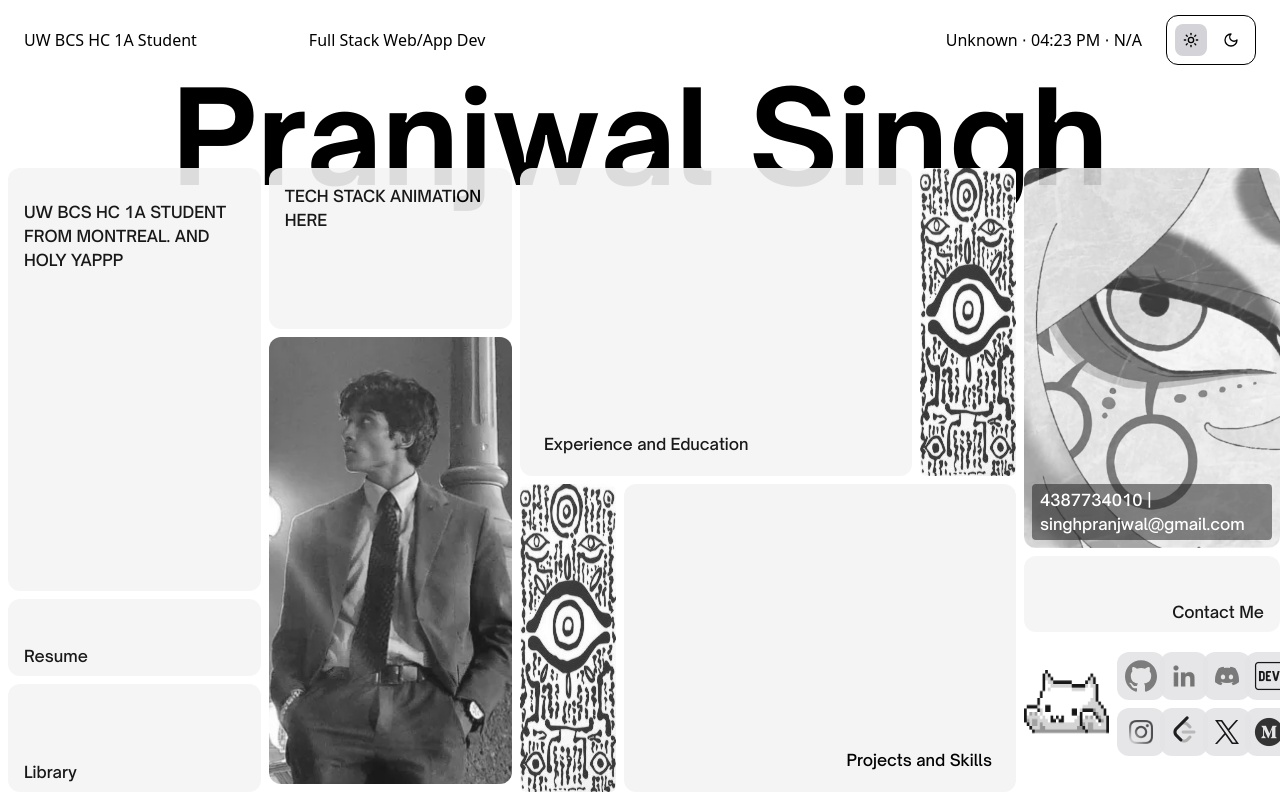
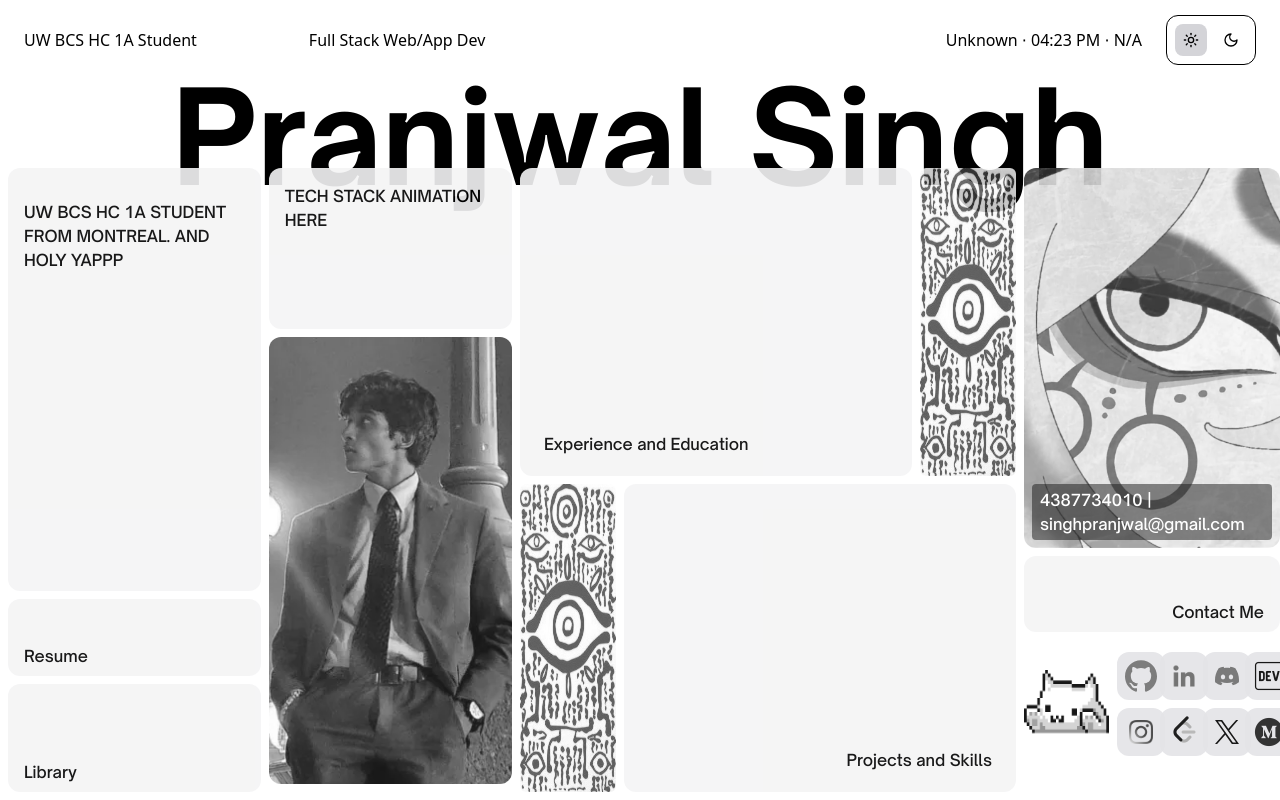
Before and after one commit to PranjwalS/portfolio, a React (Vite) app: page / in a window 1280 px wide. Built offline with nearby package versions, Linux system fonts and the light colour scheme; no server answers.

Commit message:
ratatouille

```diff
--- a/src/components/ExperienceBox.tsx
+++ b/src/components/ExperienceBox.tsx
@@ -27,7 +27,7 @@ const ExperienceBox: React.FC<ExperienceBoxProps> = ({
             <img
                 src="/assets/ofudacopy.jpg"
                 alt="Pattern"
-                className="flex-none h-full w-[12vh] rounded-md filter grayscale dark:brightness-50 dark:contrast-125 dark:hover:grayscale-0 dark:hover:brightness-70 hover:grayscale-0 transition duration-300 "/>
+                className="flex-none h-full w-[12vh] rounded-md filter grayscale dark:brightness-50 opacity-80 dark:contrast-125 dark:hover:grayscale-0 dark:hover:brightness-70 hover:grayscale-0 transition duration-300 "/>
         </div>
     )
 }
--- a/src/components/ProjectsBox.tsx
+++ b/src/components/ProjectsBox.tsx
@@ -19,13 +19,13 @@ const ProjectsBox: React.FC<ProjectsBoxProps> = ({
             <img
                 src="/assets/ofudacopy.jpg"
                 alt="Pattern"
-                className="flex-none w-[12vh] h-full rounded-md filter grayscale dark:brightness-50 dark:contrast-125 dark:hover:grayscale-0 dark:hover:brightness-70 hover:grayscale-0 transition duration-300"
+                className="flex-none w-[12vh] h-full opacity-80 rounded-md filter grayscale dark:brightness-50 dark:contrast-125 dark:hover:grayscale-0 dark:hover:brightness-70 hover:grayscale-0 transition duration-300"
             />
 
             <div
                 onClick={() => navigate(link)}
                 className={`cursor-pointer bg-zinc-100 dark:bg-zinc-800 p-4 rounded-xl
-                hover:bg-zinc-200 dark:hover:bg-zinc-700 transition-colors duration-200
+                hover:bg-zinc-200 dark:hover:bg-zinc-700 transition-colors opacity-90 duration-200
                 flex-1 flex flex-col ${className}`}
             >
                 <p className="text-right mt-auto px-2 pb-1 text-black dark:text-white font-medium">
--- a/src/output.css
+++ b/src/output.css
@@ -857,6 +857,9 @@
   .opacity-70 {
     opacity: 70%;
   }
+  .opacity-80 {
+    opacity: 80%;
+  }
   .opacity-90 {
     opacity: 90%;
   }
--- a/src/pages/Landing.tsx
+++ b/src/pages/Landing.tsx
@@ -13,7 +13,7 @@ import ContactMeBox from "../components/ContactMeBox";
 const Landing: React.FC = () => {
   return (
     // <section className="flex w-screen h-screen overflow-hidden">
-    <section className="flex flex-row py-22 w-screen h-screen overflow-hidden">
+    <section className="flex flex-row py-22 w-screen h-screen">
       <h1 className="absolute top-10 inset-x-0 text-center text-[8rem] font-bold text-black dark:text-white opacity-100 select-none pointer-events-none">
         Pranjwal Singh
       </h1>
```
